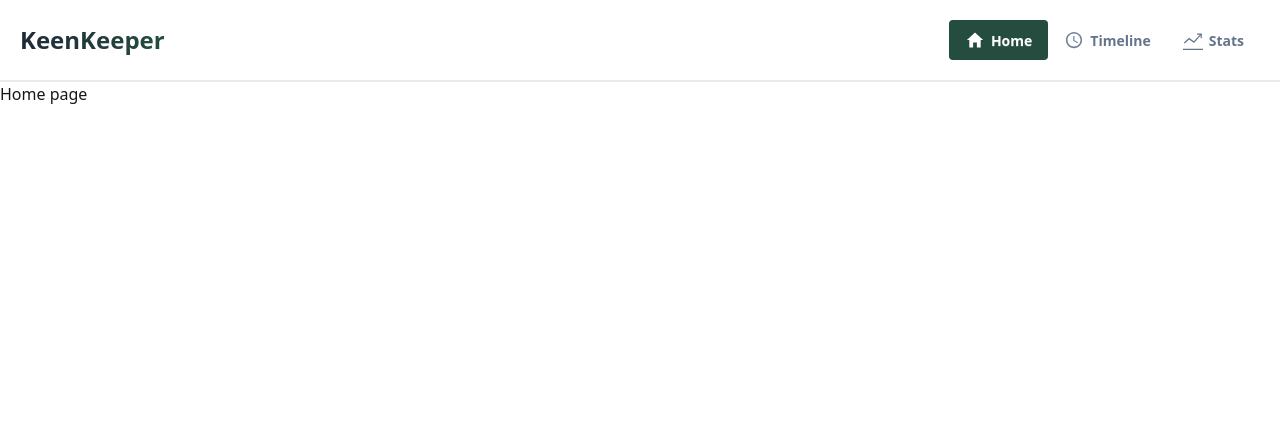
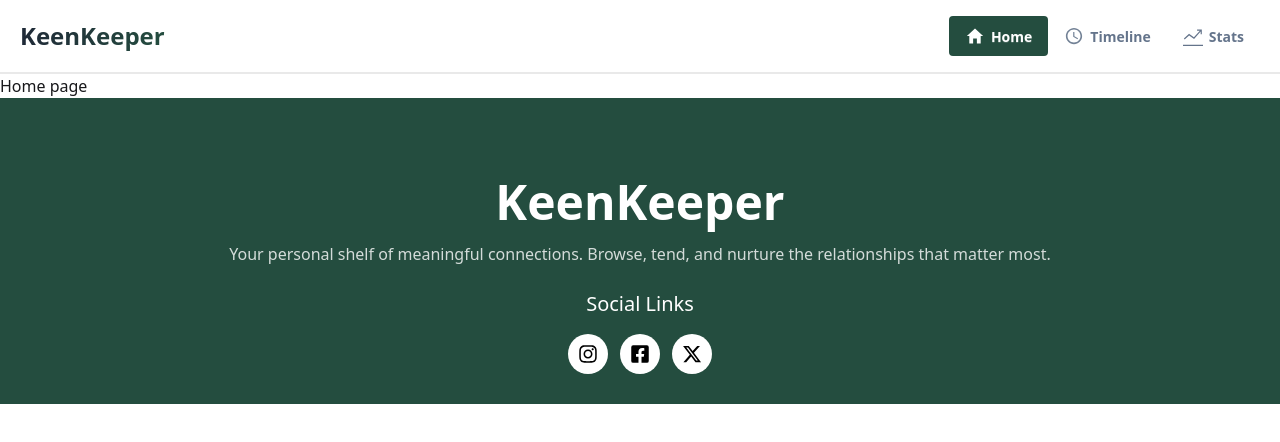
Before and after one commit to nayon-kumar/keen-keeper, a Next.js app: page / in a window 1280 px wide. Shown: the top 442 px of the page. Built offline with nearby package versions, Linux system fonts and the light colour scheme.

Commit message:
Footer section design started

```diff
--- a/src/app/layout.jsx
+++ b/src/app/layout.jsx
@@ -1,14 +1,10 @@
-import { Geist, Geist_Mono } from "next/font/google";
+import { Geist } from "next/font/google";
 import "./globals.css";
 import Navbar from "@/components/Shared/Navbar";
+import Footer from "@/components/Shared/Footer";
 
 const geistSans = Geist({
   variable: "--font-geist-sans",
-  subsets: ["latin"],
-});
-
-const geistMono = Geist_Mono({
-  variable: "--font-geist-mono",
   subsets: ["latin"],
 });
 
@@ -22,11 +18,12 @@ export default function RootLayout({ children }) {
     <html
       lang="en"
       data-theme="light"
-      className={`${geistSans.variable} ${geistMono.variable} h-full antialiased`}
+      className={`${geistSans.variable} h-full antialiased`}
     >
       <body className="min-h-full flex flex-col">
         <Navbar />
         {children}
+        <Footer />
       </body>
     </html>
   );
--- a/src/components/Shared/Footer.jsx
+++ b/src/components/Shared/Footer.jsx
@@ -0,0 +1,36 @@
+import React from "react";
+import MyContainer from "./MyContainer";
+import { FaFacebookSquare, FaInstagram } from "react-icons/fa";
+import { FaXTwitter } from "react-icons/fa6";
+
+const Footer = () => {
+  return (
+    <div className="bg-[#244D3F] pt-20 pb-7.5">
+      <MyContainer>
+        <div className="text-center text-white ">
+          <h2 className="text-white font-bold text-3xl md:text-5xl">
+            KeenKeeper
+          </h2>
+          <p className="mt-4 mb-6 text-white/80">
+            Your personal shelf of meaningful connections. Browse, tend, and
+            nurture the relationships that matter most.
+          </p>
+          <h4 className="font-medium text-xl">Social Links</h4>
+          <div className="mt-4 flex items-center justify-center gap-3">
+            <div className="bg-white text-black rounded-full p-2.5 inline-block cursor-pointer">
+              <FaInstagram size={20} />
+            </div>
+            <div className="bg-white text-black rounded-full p-2.5 inline-block cursor-pointer">
+              <FaFacebookSquare size={20} />
+            </div>
+            <div className="bg-white text-black rounded-full p-2.5 inline-block cursor-pointer">
+              <FaXTwitter size={20} />
+            </div>
+          </div>
+        </div>
+      </MyContainer>
+    </div>
+  );
+};
+
+export default Footer;
--- a/src/components/Shared/Navbar.jsx
+++ b/src/components/Shared/Navbar.jsx
@@ -1,14 +1,12 @@
 import Link from "next/link";
-import { FaGithub } from "react-icons/fa";
 import MyContainer from "./MyContainer";
 import SmallMenu from "./SmallMenu";
-import { IoMdHome } from "react-icons/io";
 import NavLinks from "./NavLinks";
 const Navbar = () => {
   return (
     <div className="border-b-2 border-[#E9E9E9]">
       <MyContainer>
-        <div className="py-5 flex sm:gap-5 items-center justify-between">
+        <div className="py-4 flex sm:gap-5 items-center justify-between">
           {/* Left side */}
           <div className="flex gap-2 items-center">
             <SmallMenu />
--- a/src/components/Shared/SmallMenu.jsx
+++ b/src/components/Shared/SmallMenu.jsx
@@ -19,7 +19,7 @@ const SmallMenu = () => {
       </div>
       <div>
         <div
-          className={`px-5 py-5 absolute bg-linear-to-r from-[#1F2937] to-[#244D3F] w-full transition-all duration-300 ease-in-out ${open ? "top-19 left-0" : "top-19 -left-200 "}`}
+          className={`px-5 py-5 absolute bg-linear-to-r from-[#1F2937] to-[#244D3F] w-full transition-all duration-300 ease-in-out ${open ? "top-17 left-0" : "top-17 -left-200 "}`}
         >
           <ul className="text-white font-semibold space-y-3">
             <li
```
